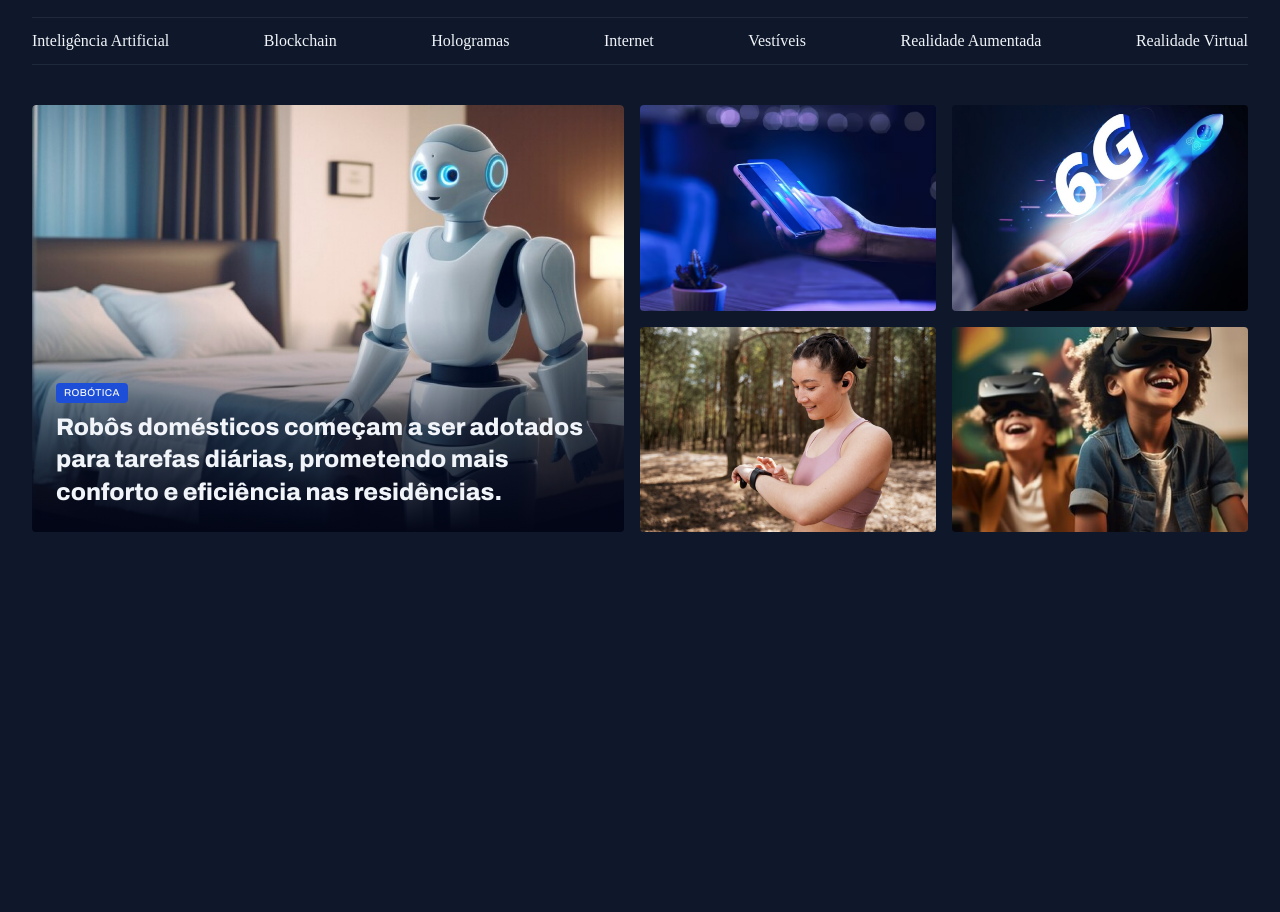
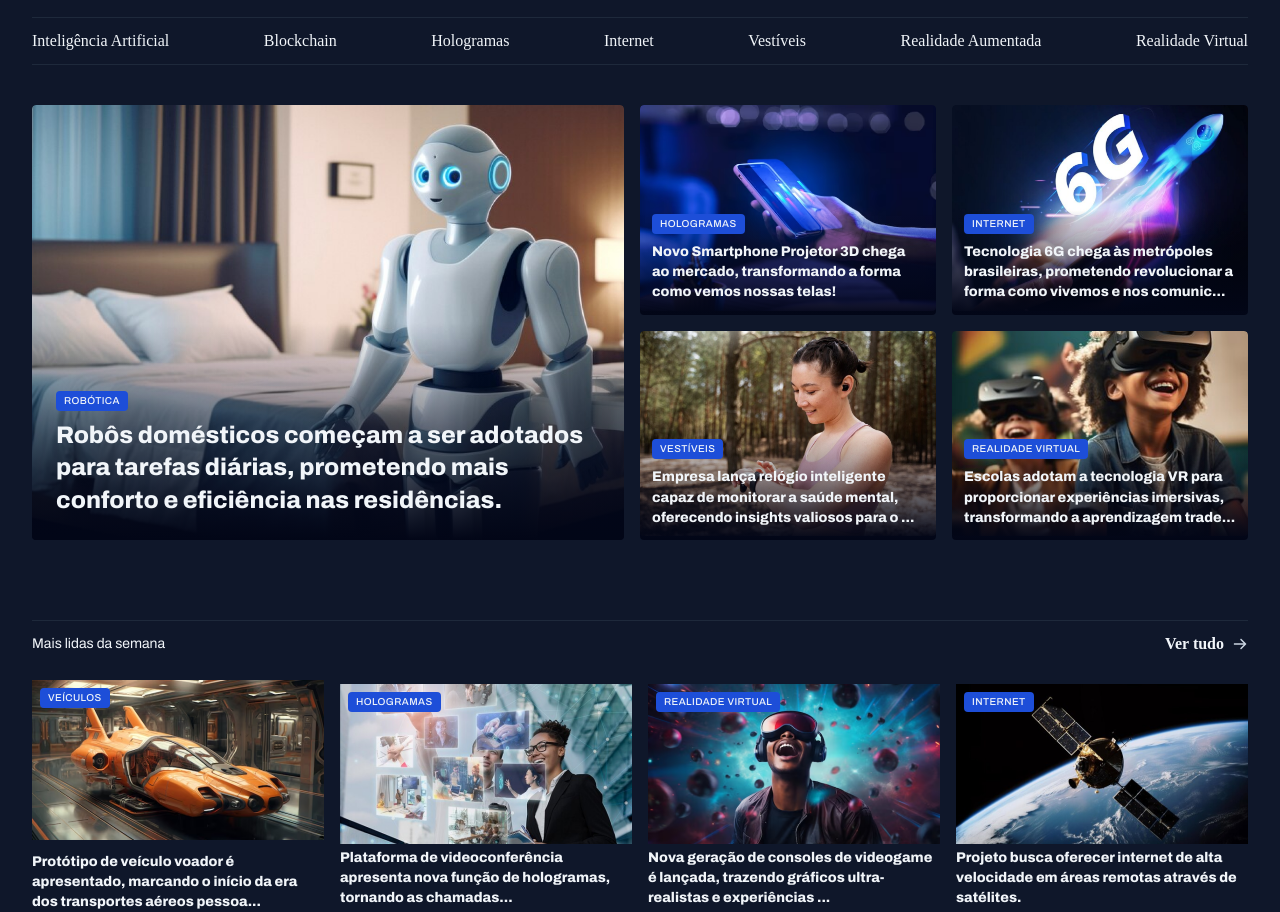
Before and after one commit to tawhinchiang/Portal-de-Noticias, a plain HTML site: page index.html in a window 1280 px wide. Shown: the part 55-967 px from the top of the page. Before the commit the page ends 800 px from the top, so only its background shows below. Drawn offline with Linux system fonts and the light colour scheme.

Commit message:
aplicxando estilos sessao mais lidas da da semana

```diff
--- a/index.html
+++ b/index.html
@@ -44,27 +44,107 @@
                 <img src="assets/images/Image 01.png" alt="">
                 <figcaption>
                     <span class="content-tag">Robótica</span>
-                    <h2 class="text-2xl">Robôs domésticos começam a ser adotados para tarefas diárias, prometendo mais conforto e
+                    <h2 class="text-2xl">Robôs domésticos começam a ser adotados para tarefas diárias, prometendo mais
+                        conforto e
                         eficiência nas residências.</h2>
                 </figcaption>
             </figure>
 
             <div class="grid grid-cols-2 gap-16">
-                <div>
+
+                <figure class="card">
+
                     <img src="assets/images/Image 02.png" alt="">
-                </div>
 
-                <div>
+                    <figcaption>
+                        <span class="content-tag">Hologramas</span>
+                        <h2 class="text-lg">Novo Smartphone Projetor 3D chega ao mercado, transformando a forma como
+                            vemos nossas telas!</h2>
+                    </figcaption>
+
+                </figure>
+
+                <figure class="card">
                     <img src="assets/images/Image 03.png" alt="">
-                </div>
+                    <figcaption>
 
-                <div>
+                        <span class="content-tag">Internet</span>
+                        <h2 class="text-lg">Tecnologia 6G chega às metrópoles brasileiras, prometendo revolucionar a
+                            forma como vivemos e nos comunic...
+                        </h2>
+
+                    </figcaption>
+
+                </figure>
+
+                <figure class="card">
                     <img src="assets/images/Image 04.png" alt="">
-                </div>
+                    <figcaption>
+                        <span class="content-tag">Vestíveis</span>
+                        <h2 class="text-lg">Empresa lança relógio inteligente capaz de monitorar a saúde mental,
+                            oferecendo insights valiosos para o ...
+                        </h2>
+                    </figcaption>
 
-                <div>
+                </figure>
+
+                <figure class="card">
                     <img src="assets/images/Image 05.png" alt="">
-                </div>
+                    <figcaption>
+                        <span class="content-tag">Realidade Virtual</span>
+                        <h2 class="text-lg">Escolas adotam a tecnologia VR para proporcionar experiências imersivas,
+                            transformando a aprendizagem trade...</h2>
+                    </figcaption>
+
+                </figure>
+            </div>
+
+        </section>
+        <section id="weekly">
+            <header class="grid grid-flow-cols">
+                <h3 class="text-sm">Mais lidas da semana</h3>
+
+                    <a href="#" class="grid grid-flow-cols"><strong>Ver tudo</strong>
+                    <span></span>
+                    </a>
+
+            </header>
+
+            <div class="grid gap-16">
+                <figure>
+                    <span class="content-tag">Veículos</span>
+                    <img src="assets/images/Image 06.png" alt="">
+                    <figcaption>
+                        <p class="text-lg">Protótipo de veículo voador é apresentado, marcando o início da era dos
+                            transportes aéreos
+                            pessoa...</p>
+                    </figcaption>
+                </figure>
+                <figure>
+                    <span class="content-tag">Hologramas</span>
+                    <img src="assets/images/Image 07.png" alt="">
+                    <figcaption>
+                        <h2 class="text-lg">Plataforma de videoconferência apresenta nova função de hologramas, tornando
+                            as chamadas...</h2>
+                    </figcaption>
+                </figure>
+                <figure>
+                    <span class="content-tag">Realidade Virtual</span>
+                    <img src="assets/images/Image 08.png" alt="">
+                    <figcaption>
+                        <h2 class="text-lg">Nova geração de consoles de videogame é lançada, trazendo gráficos
+                            ultra-realistas e experiências ...</h2>
+                    </figcaption>
+                </figure>
+                <figure>
+                    <span class="content-tag">Internet</span>
+                    <img src="assets/images/Image 09.png" alt="">
+                    <figcaption>
+                        <h2 class="text-lg">Projeto busca oferecer internet de alta velocidade em áreas remotas através
+                            de satélites.</h2>
+                    </figcaption>
+                </figure>
+
             </div>
 
         </section>
--- a/styles/global.css
+++ b/styles/global.css
@@ -45,6 +45,7 @@ img {
 }
 main{
     margin-top:40px;
+    gap: 80px;
 }
 .content-tag{
 display: inline-block;
--- a/styles/sections.css
+++ b/styles/sections.css
@@ -1,3 +1,25 @@
+section header {
+    border-top:1px solid var(--stroke-color);
+    padding-block: 12px 24px;
+    font: var(--tex-span);
+    a {
+        justify-self:end;
+        align-items: center;
+        gap:8px;
+        span{
+            background-image: url(../assets/icons/ArrowRight.svg);
+            width: 16px;
+            height: 16px;
+        }
+        &:hover{
+        span{
+            background: url(../assets/icons/ArrowRight_hover.svg);
+        }
+    }
+    }
+
+}
+
 #featured{
     img{
         height: 100%;
@@ -25,10 +47,43 @@
             position: absolute;
             bottom: 0;
             padding: 24px;
+
             h2{
                 margin-top:8px;
+            }
+            &:has(.text-lg){
+                padding:12px;
             }
         }
 
     }
 }
+
+#weekly{
+
+
+    &>div{
+        grid-template-columns:repeat(4,292px)
+    }
+    img{
+        height: 160px;
+    }
+    /* padding-block:80px;
+    border: 1px solid var(--stroke-color);
+    border-inline: none;
+     */
+     figure{
+        position: relative;
+
+        .content-tag{
+            position: absolute;
+           top:8px;
+           left: 8px;
+        }
+     }
+     p{
+        margin-top: 8px;
+        font-weight: 800;
+     }
+
+}
```
